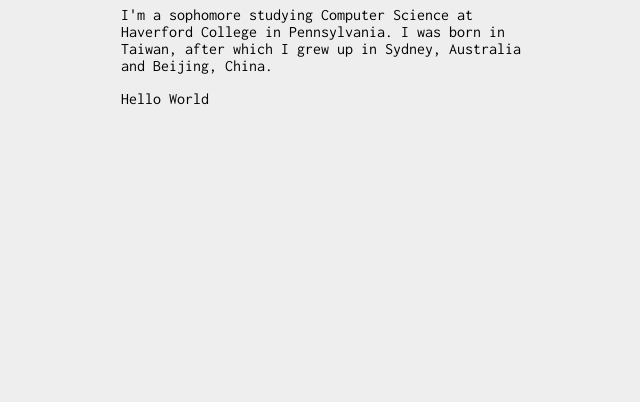
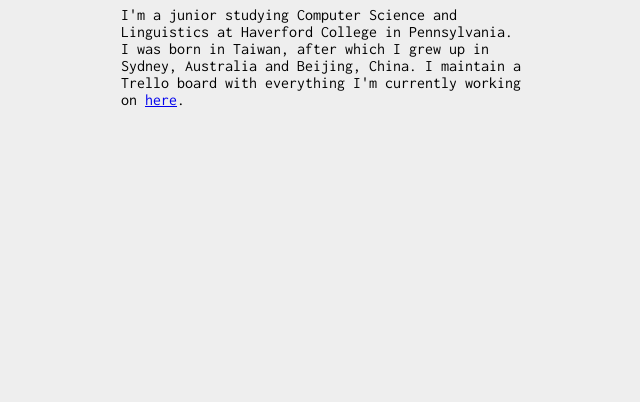
Before and after one commit to kevinjcliao/old_kevinjcliao.github.io, a plain HTML site: page about.html in a window 1280 px wide. Shown: the part 398-800 px from the top of the page, without its empty margins (319-959 px from the left). Drawn offline with Linux system fonts and the light colour scheme.

Commit message:
Update about.html

```diff
--- a/about.html
+++ b/about.html
@@ -7,10 +7,9 @@
   <div id="content">
     <h1>About Me</h1>
     <p class="about_text">
-      I'm a sophomore studying Computer Science at Haverford College in Pennsylvania. I was born in Taiwan, after which I grew up in Sydney, Australia and Beijing, China.
+      I'm a junior studying Computer Science and Linguistics at Haverford College in Pennsylvania. I was born in Taiwan, after which I grew up in Sydney, Australia and Beijing, China. I maintain a Trello board with everything I'm currently working on <a href="https://trello.com/b/MZ9BIUfT/what-i-m-working-on">here</a>.
     </p>
     <p class="about_text">
-      Hello World
     </p>
 
   </div>
```
